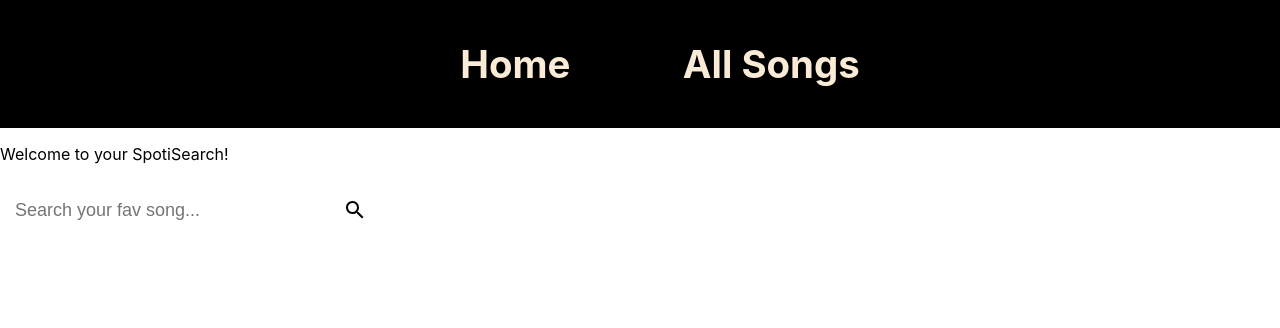
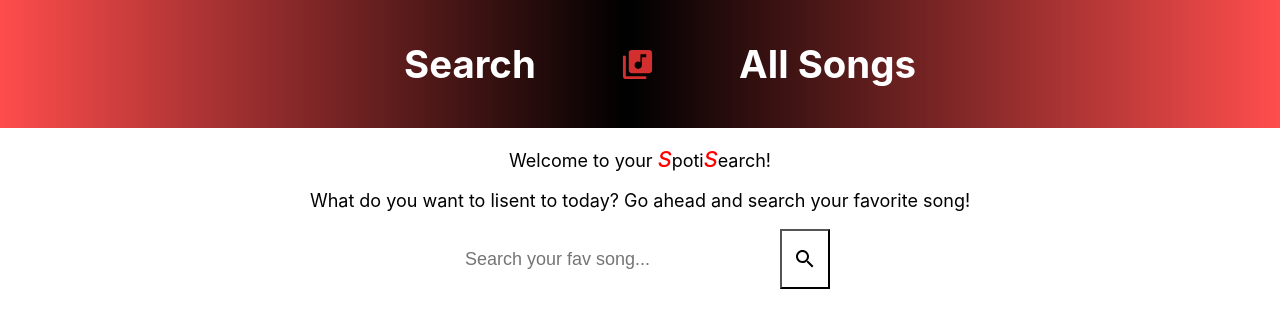
Before and after one commit to LizzieSevC/SpotiSearch, a React (Create React App) app: page / in a window 1280 px wide. Shown: the top 328 px of the page. Built offline with nearby package versions, Linux system fonts and the light colour scheme.

Commit message:
back connection

```diff
--- a/package.json
+++ b/package.json
@@ -10,6 +10,7 @@
     "@testing-library/jest-dom": "^5.16.4",
     "@testing-library/react": "^12.1.4",
     "@testing-library/user-event": "^13.5.0",
+    "axios": "^0.26.1",
     "react": "^18.0.0",
     "react-dom": "^18.0.0",
     "react-router-dom": "^6.3.0",
--- a/src/App.css
+++ b/src/App.css
@@ -1,3 +1,5 @@
 .App {
   text-align: center;
 }
+
+@import url('https://fonts.googleapis.com/css?family=Source+Sans+Pro:regular,bold,italic&subset=latin,latin-ext');
--- a/src/App.js
+++ b/src/App.js
@@ -3,6 +3,7 @@
 import NavBar from '../src/components/NavBar/NavBar';
 import TableSearch from './components/TableSearch/TableSearch';
 import Home from './components/Home/Home';
+/* import './assets/css/fonts.css'; */
 
 function App() {
   return (
--- /dev/null
+++ b/src/api/index.js
@@ -0,0 +1,4 @@
+import axios from 'axios';
+
+
+export default axios.create({baseURL:'http://localhost:4000/api'})
--- a/src/components/Home/Home.css
+++ b/src/components/Home/Home.css
@@ -0,0 +1,13 @@
+.homeText{
+    text-align: center;
+    color: black;
+    font-size: large;
+    font-weight: 400;
+}
+
+.titleChange{
+    color: red;
+    font-size: larger;
+    font-weight: 500;
+    font-style: italic;
+}
--- a/src/components/Home/Home.jsx
+++ b/src/components/Home/Home.jsx
@@ -1,37 +1,29 @@
 import React from 'react';
 import SearchBar from '../SearchBar/SearchBar';
-import Table from '@mui/material/Table';
-import TableBody from '@mui/material/TableBody';
-import TableCell from '@mui/material/TableCell';
-import TableContainer from '@mui/material/TableContainer';
-import TableHead from '@mui/material/TableHead';
-import TableRow from '@mui/material/TableRow';
-import Paper from '@mui/material/Paper';
 import data from '../SpotiCloneDataBase.json';
-import TablePagination from '@mui/material/TablePagination';
-import { useState } from 'react';
-
+import './Home.css';
 
 
 const Home = () => {
 
-
-
   return (
     <>
-
+<div className='homeText'>
 <p className='pageTitle'>
     Welcome to your <span className='titleChange'>S</span>poti<span className='titleChange'>S</span>earch!
     </p>
+
+    <p className='pageTitle'>
+    What do you want to lisent to today?
+    Go ahead and search your favorite song!
+    </p>
+</div>
 
 <div>
 
 <SearchBar placeholder="Search your fav song..." data={data} />
 
-
 </div>
-
-
 
     </>
   )
--- a/src/components/NavBar/NavBar.css
+++ b/src/components/NavBar/NavBar.css
@@ -1,7 +1,8 @@
 
   header {
     align-items: center;
-    background-color: black;
+    background: rgb(255,0,0);
+    background: linear-gradient(90deg, rgba(255,0,0,0.703016241299304) 0%, rgba(0,0,0,1) 49%, rgba(255,0,0,0.6983758700696056) 100%);
     display: flex;
     justify-content: space-evenly;
     height: 10vw;
@@ -11,7 +12,7 @@
 ul {
     display: flex;
     list-style: none;
-    justify-content: space-around;
+    justify-content: space-between;
     align-items: center;
     width: 40vw;
 }
@@ -20,7 +21,7 @@
     text-decoration: none;
     font-size: 3vw;
     font-weight: bold;
-    color: antiquewhite;
+    color: white;
 }
 
 li a:hover{
--- a/src/components/NavBar/NavBar.jsx
+++ b/src/components/NavBar/NavBar.jsx
@@ -1,6 +1,7 @@
 import React from 'react';
 import { Link, Outlet } from 'react-router-dom';
 import '../NavBar/NavBar.css';
+import LibraryMusicIcon from '@mui/icons-material/LibraryMusic';
 
 
 const NavBar = () => {
@@ -8,7 +9,8 @@
     <>
 <header>
     <ul>
-      <li><Link to='/'> Home </Link></li>
+      <li><Link to='/'> Search </Link></li>
+      <LibraryMusicIcon color='error' fontSize='large' />
       <li><Link to='/allsongs'> All Songs </Link></li>
     </ul>
 </header>
--- a/src/components/SearchBar/SearchBar.css
+++ b/src/components/SearchBar/SearchBar.css
@@ -21,3 +21,15 @@
     display: grid;
     place-items: center;
   }
+
+  .search{
+    display: flex;
+    flex-direction: column;
+    align-items: center;
+    justify-content: center;
+    flex-wrap: wrap;
+  }
+
+  .resultCard{
+    margin: 1vw;
+  }
--- a/src/components/SearchBar/SearchBar.jsx
+++ b/src/components/SearchBar/SearchBar.jsx
@@ -1,60 +1,84 @@
 import React from 'react';
-import { useState } from 'react';
+import { useState, useEffect } from 'react';
 import './SearchBar.css';
 import SearchIcon from '@mui/icons-material/Search';
 import CloseIcon from '@mui/icons-material/Close';
+import Paper from '@mui/material/Paper';
+import DataApi from '../../api';
 
 function SearchBar({placeholder, data}) {
     const [filteredData, setFilteredData] = useState([]);
     const [inputWord, setInputWord] = useState("");
+    const [songs, setSongs] = useState([]);
+
+    const handleSubmit = (e) => {
+        e.preventDefault();
+        fetchMusic(inputWord)
+    }
 
     const handleFilter = (event) => {
         const searchWord = event.target.value;
         setInputWord(searchWord);
-        const newFilter = data.filter((value) => {
+/*         const newFilter = data.filter((value) => {
             return value.Song.toLowerCase().includes(searchWord.toLowerCase());
         });
         if (searchWord === "") {
             setFilteredData([]);
         } else {
         setFilteredData(newFilter);
-        };
+        }; */
     }
 
     const clearInput = () => {
-        setFilteredData([]);
+        setSongs([]);
         setInputWord("");
     }
+
+    const fetchMusic = async(inputWord) => {
+        setSongs([]);
+        const res = await DataApi.get('/get-searches/' + inputWord);
+        setSongs(res.data);
+        }
 
 
   return (
     <>
 <div className='search'>
-    <div className='searchContainer'>
+    <form className='searchContainer' onSubmit={handleSubmit} >
        <input type='text'
        value={inputWord}
        placeholder={placeholder}
        onChange={handleFilter}
        />
-        <div className='searchIcon'>
-            {filteredData.length === 0 ? (<SearchIcon />) : (<CloseIcon id="clearButton" onClick={clearInput} />)}
+        <button className='searchIcon'>
+            {songs.length === 0 ? (<SearchIcon />) : (<CloseIcon id="clearButton" onClick={clearInput} />)}
 
-        </div>
-    </div>
-    </div>
-    {filteredData.length != 0 && (
+        </button>
+    </form>
+
+    {songs.length != 0 && (
     <div className='searchResult'>
-        {filteredData.map((value,key) => {
+        {songs.map((value,key) => {
             return(
-            <button className='searchButton'>
-
-                {value.Song}
-
-            </button>
+            <Paper className='resultCard' elevation={5}>
+               <p> Song: {value.Song} </p>
+               <p> Artist: {value.Artist} </p>
+               <p> Genre: {value.Genre} </p>
+               <div>
+               <p> Album: {value.Album} </p>
+               <p> Year: {value.Year} </p>
+               <p> Country: {value.Country} </p>
+               <p> Language: {value.Language} </p>
+               </div>
+               <button>
+                   More info...
+               </button>
+            </Paper>
             );
         })}
     </div>
     )}
+    </div>
     </>
   )
 }
--- a/src/components/TableSearch/TableSearch.jsx
+++ b/src/components/TableSearch/TableSearch.jsx
@@ -1,4 +1,4 @@
-import React from 'react';
+import React, { useEffect } from 'react';
 import Table from '@mui/material/Table';
 import TableBody from '@mui/material/TableBody';
 import TableCell from '@mui/material/TableCell';
@@ -8,12 +8,15 @@
 import Paper from '@mui/material/Paper';
 import TablePagination from '@mui/material/TablePagination';
 import data from '../SpotiCloneDataBase.json';
+import DataApi from '../../api';
 
 
 const TableSearch = () => {
 
   const [page, setPage] = React.useState(2);
   const [rowsPerPage, setRowsPerPage] = React.useState(10);
+  const [songs, setSongs] = React.useState([]);
+
 
   const handleChangePage = (event, newPage) => {
     setPage(newPage);
@@ -23,6 +26,15 @@
     setRowsPerPage(parseInt(event.target.value, 10));
     setPage(0);
   }
+
+ const fetchMusic = async() => {
+  const res = await DataApi.get('/getallsearches');
+  setSongs(res.data);
+  }
+
+  useEffect(() => {
+    fetchMusic()
+  },[])
 
   return (
     <>
@@ -48,7 +60,7 @@
           </TableRow>
         </TableHead>
         <TableBody>
-          {data
+          {songs
           .slice(page * rowsPerPage, page * rowsPerPage + rowsPerPage)
           .map((list, id) => (
             <TableRow
```
Also changed, not shown: 1 other file (tests, documents, lock files or other folders).
